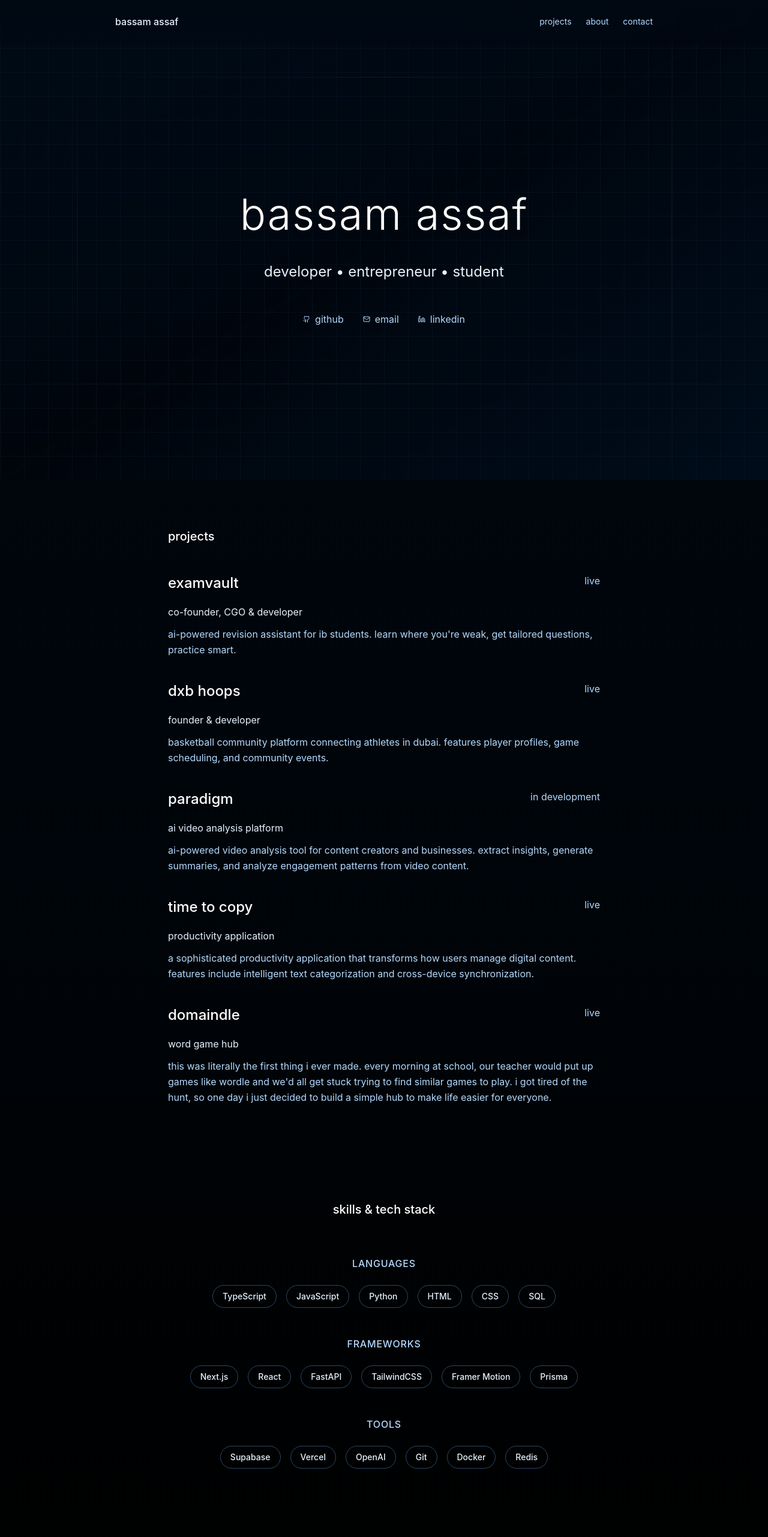
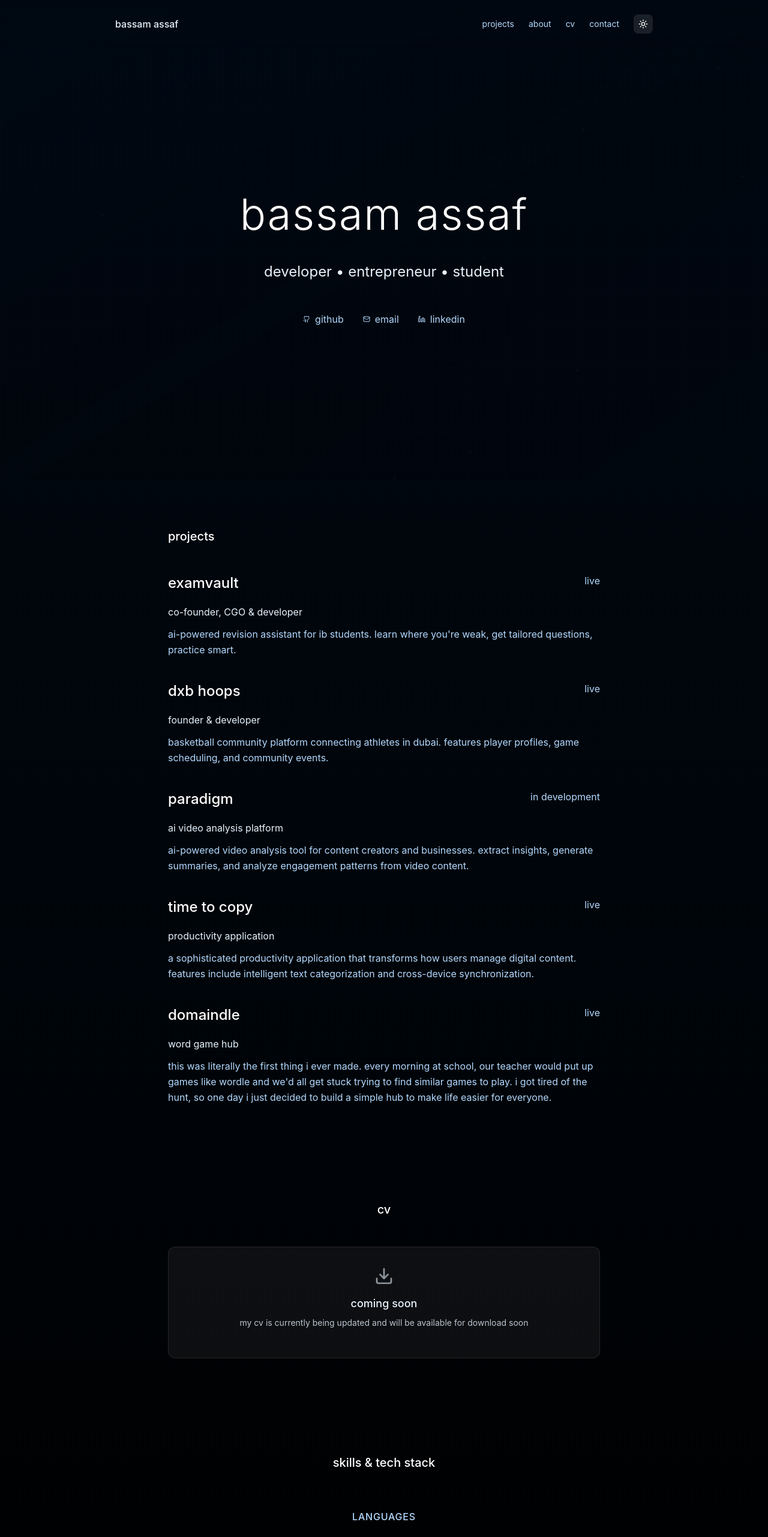
Before and after one commit to bassamassaf8/bassamassaf.com, a Next.js app: page / in a window 1280 px wide. Shown: the top 2562 px of the page at 60% size. Built offline with nearby package versions, Linux system fonts and the light colour scheme.

Commit message:
Major improvements: light mode, subtle animations, CV section, better typography, fixed favicon

```diff
--- a/src/app/layout.tsx
+++ b/src/app/layout.tsx
@@ -23,7 +23,10 @@ export const metadata: Metadata = {
   authors: [{ name: "Bassam Assaf" }],
   creator: "Bassam Assaf",
   icons: {
-    icon: "/favicon.ico",
+    icon: [
+      { url: "/favicon.ico", sizes: "32x32", type: "image/x-icon" },
+      { url: "/favicon.png", sizes: "16x16", type: "image/png" },
+    ],
     shortcut: "/favicon.ico",
     apple: "/favicon.png",
   },
--- a/src/app/page.tsx
+++ b/src/app/page.tsx
@@ -1,54 +1,113 @@
-import { Github, Mail, ExternalLink, Linkedin } from "lucide-react";
+import { Github, Mail, ExternalLink, Linkedin, Sun, Moon, Download } from "lucide-react";
+import { useState } from "react";
 
 export default function Home() {
+  const [isDarkMode, setIsDarkMode] = useState(true);
+
   return (
-    <div className="min-h-screen bg-gradient-to-b from-[#000811] via-[#000408] to-[#000000] text-white relative overflow-hidden">
-      {/* Geometric blueprint background */}
-      <div className="fixed inset-0 opacity-25">
-        <div className="absolute inset-0 bg-gradient-to-br from-[#001a33] via-transparent to-[#000d1a]" />
-        <div className="absolute inset-0 bg-gradient-to-tl from-[#002244] via-transparent to-[#001122]" />
+    <div className={`min-h-screen relative overflow-hidden transition-colors duration-500 ${
+      isDarkMode
+        ? 'bg-gradient-to-b from-[#000811] via-[#000408] to-[#000000] text-white'
+        : 'bg-gradient-to-b from-[#f8fafc] via-[#f1f5f9] to-[#e2e8f0] text-gray-900'
+    }`}>
+      {/* Subtle animated background */}
+      <div className="fixed inset-0 opacity-10">
+        <div className={`absolute inset-0 transition-colors duration-500 ${
+          isDarkMode
+            ? 'bg-gradient-to-br from-[#001a33] via-transparent to-[#000d1a]'
+            : 'bg-gradient-to-br from-[#e0f2fe] via-transparent to-[#f0f9ff]'
+        }`} />
 
-        {/* Geometric grid pattern - more visible */}
+        {/* Subtle grid pattern */}
         <div
           className="absolute inset-0"
           style={{
             backgroundImage: `
-              linear-gradient(rgba(102, 179, 255, 0.2) 1px, transparent 1px),
-              linear-gradient(90deg, rgba(102, 179, 255, 0.2) 1px, transparent 1px)
+              linear-gradient(${isDarkMode ? 'rgba(102, 179, 255, 0.1)' : 'rgba(59, 130, 246, 0.1)'} 1px, transparent 1px),
+              linear-gradient(90deg, ${isDarkMode ? 'rgba(102, 179, 255, 0.1)' : 'rgba(59, 130, 246, 0.1)'} 1px, transparent 1px)
             `,
-            backgroundSize: "40px 40px",
+            backgroundSize: "60px 60px",
           }}
         />
 
-        {/* Blueprint-style lines - more visible */}
-        <div className="absolute top-32 left-0 w-full h-px bg-gradient-to-r from-transparent via-[#66b3ff] to-transparent opacity-40" />
-        <div className="absolute bottom-40 left-0 w-full h-px bg-gradient-to-r from-transparent via-[#66b3ff] to-transparent opacity-35" />
-        <div className="absolute top-0 left-32 w-px h-full bg-gradient-to-b from-transparent via-[#66b3ff] to-transparent opacity-40" />
-        <div className="absolute top-0 right-40 w-px h-full bg-gradient-to-b from-transparent via-[#66b3ff] to-transparent opacity-35" />
+        {/* Subtle animated dots */}
+        <div className="absolute inset-0 overflow-hidden">
+          {[...Array(15)].map((_, i) => (
+            <div
+              key={i}
+              className={`absolute w-1 h-1 rounded-full opacity-20 animate-pulse ${
+                isDarkMode ? 'bg-[#66b3ff]' : 'bg-[#3b82f6]'
+              }`}
+              style={{
+                left: `${Math.random() * 100}%`,
+                top: `${Math.random() * 100}%`,
+                animationDelay: `${Math.random() * 3}s`,
+                animationDuration: `${2 + Math.random() * 2}s`,
+              }}
+            />
+          ))}
+        </div>
       </div>
 
       {/* Navigation */}
-      <nav className="fixed top-0 left-0 right-0 p-4 sm:p-6 z-20 bg-gradient-to-b from-[#000811]/80 to-transparent backdrop-blur-sm">
+      <nav className={`fixed top-0 left-0 right-0 p-4 sm:p-6 z-20 backdrop-blur-sm transition-colors duration-500 ${
+        isDarkMode
+          ? 'bg-gradient-to-b from-[#000811]/80 to-transparent'
+          : 'bg-gradient-to-b from-white/80 to-transparent'
+      }`}>
         <div className="max-w-4xl mx-auto flex justify-between items-center">
-          <div className="text-sm sm:text-base font-medium text-[#e6f3ff]">
+          <div className={`text-sm sm:text-base font-medium transition-colors duration-500 ${
+            isDarkMode ? 'text-[#e6f3ff]' : 'text-gray-900'
+          }`}>
             bassam assaf
           </div>
-          <div className="flex gap-4 sm:gap-6 text-xs sm:text-sm text-[#b3d9ff]">
+          <div className="flex items-center gap-4 sm:gap-6">
+            <div className={`flex gap-4 sm:gap-6 text-xs sm:text-sm transition-colors duration-500 ${
+              isDarkMode ? 'text-[#b3d9ff]' : 'text-gray-600'
+            }`}>
               <a
                 href="#projects"
-              className="hover:text-[#e6f3ff] transition-colors"
+                className={`hover:opacity-80 transition-all duration-300 ${
+                  isDarkMode ? 'hover:text-[#e6f3ff]' : 'hover:text-gray-900'
+                }`}
               >
                 projects
               </a>
-            <a href="#about" className="hover:text-[#e6f3ff] transition-colors">
+              <a
+                href="#about"
+                className={`hover:opacity-80 transition-all duration-300 ${
+                  isDarkMode ? 'hover:text-[#e6f3ff]' : 'hover:text-gray-900'
+                }`}
+              >
                 about
               </a>
               <a
+                href="#cv"
+                className={`hover:opacity-80 transition-all duration-300 ${
+                  isDarkMode ? 'hover:text-[#e6f3ff]' : 'hover:text-gray-900'
+                }`}
+              >
+                cv
+              </a>
+              <a
                 href="#contact"
-              className="hover:text-[#e6f3ff] transition-colors"
+                className={`hover:opacity-80 transition-all duration-300 ${
+                  isDarkMode ? 'hover:text-[#e6f3ff]' : 'hover:text-gray-900'
+                }`}
               >
                 contact
               </a>
+            </div>
+            <button
+              onClick={() => setIsDarkMode(!isDarkMode)}
+              className={`p-2 rounded-lg transition-all duration-300 hover:scale-110 ${
+                isDarkMode
+                  ? 'bg-white/10 hover:bg-white/20 text-white'
+                  : 'bg-gray-200 hover:bg-gray-300 text-gray-900'
+              }`}
+            >
+              {isDarkMode ? <Sun size={16} /> : <Moon size={16} />}
+            </button>
           </div>
         </div>
       </nav>
@@ -56,25 +115,35 @@ export default function Home() {
       {/* Hero Section */}
       <section className="min-h-screen flex flex-col items-center justify-center px-4 sm:px-6 pt-16 relative z-10">
         <div className="max-w-3xl mx-auto text-center">
-          <h1 className="text-5xl sm:text-6xl md:text-7xl font-light mb-10 tracking-wide text-[#ffffff]">
+          <h1 className={`text-5xl sm:text-6xl md:text-7xl font-light mb-10 tracking-wide transition-colors duration-500 ${
+            isDarkMode ? 'text-white' : 'text-gray-900'
+          }`}>
             bassam assaf
           </h1>
-          <p className="text-xl sm:text-2xl text-[#e6f3ff] mb-12 max-w-lg mx-auto leading-relaxed">
+          <p className={`text-xl sm:text-2xl mb-12 max-w-lg mx-auto leading-relaxed transition-colors duration-500 ${
+            isDarkMode ? 'text-[#e6f3ff]' : 'text-gray-700'
+          }`}>
             developer • entrepreneur • student
           </p>
-          <div className="flex items-center justify-center gap-6 sm:gap-8 text-sm sm:text-base text-[#b3d9ff]">
+          <div className={`flex items-center justify-center gap-6 sm:gap-8 text-sm sm:text-base transition-colors duration-500 ${
+            isDarkMode ? 'text-[#b3d9ff]' : 'text-gray-600'
+          }`}>
             <a
               href="https://github.com/bassamassaf8"
               target="_blank"
               rel="noopener noreferrer"
-              className="flex items-center gap-2 hover:text-[#e6f3ff] transition-colors"
+              className={`flex items-center gap-2 transition-all duration-300 hover:scale-105 ${
+                isDarkMode ? 'hover:text-[#e6f3ff]' : 'hover:text-gray-900'
+              }`}
             >
               <Github size={12} />
               github
             </a>
             <a
               href="mailto:bassamassaf32@gmail.com"
-              className="flex items-center gap-2 hover:text-[#e6f3ff] transition-colors"
+              className={`flex items-center gap-2 transition-all duration-300 hover:scale-105 ${
+                isDarkMode ? 'hover:text-[#e6f3ff]' : 'hover:text-gray-900'
+              }`}
             >
               <Mail size={12} />
               email
@@ -83,7 +152,9 @@ export default function Home() {
               href="https://www.linkedin.com/in/bassamassaf123/"
               target="_blank"
               rel="noopener noreferrer"
-              className="flex items-center gap-2 hover:text-[#e6f3ff] transition-colors"
+              className={`flex items-center gap-2 transition-all duration-300 hover:scale-105 ${
+                isDarkMode ? 'hover:text-[#e6f3ff]' : 'hover:text-gray-900'
+              }`}
             >
               <Linkedin size={12} />
               linkedin
@@ -214,6 +285,34 @@ export default function Home() {
               get stuck trying to find similar games to play. i got tired of the
               hunt, so one day i just decided to build a simple hub to make life
               easier for everyone.
+            </p>
+          </div>
+        </div>
+      </section>
+
+      {/* CV Section */}
+      <section
+        className="max-w-3xl mx-auto px-4 sm:px-6 py-16 sm:py-20 relative z-10"
+        id="cv"
+      >
+        <h2 className={`text-lg sm:text-xl font-medium mb-8 sm:mb-12 text-center transition-colors duration-500 ${
+          isDarkMode ? 'text-white' : 'text-gray-900'
+        }`}>
+          cv
+        </h2>
+
+        <div className={`text-center p-8 rounded-xl border transition-all duration-500 ${
+          isDarkMode
+            ? 'bg-white/5 border-white/10'
+            : 'bg-gray-50 border-gray-200'
+        }`}>
+          <div className={`mb-4 transition-colors duration-500 ${
+            isDarkMode ? 'text-[#e6f3ff]' : 'text-gray-700'
+          }`}>
+            <Download size={32} className="mx-auto mb-4 opacity-60" />
+            <p className="text-lg font-medium mb-2">coming soon</p>
+            <p className="text-sm opacity-80">
+              my cv is currently being updated and will be available for download soon
             </p>
           </div>
         </div>
```
Lines whose indentation alone changed are shown as unchanged.
